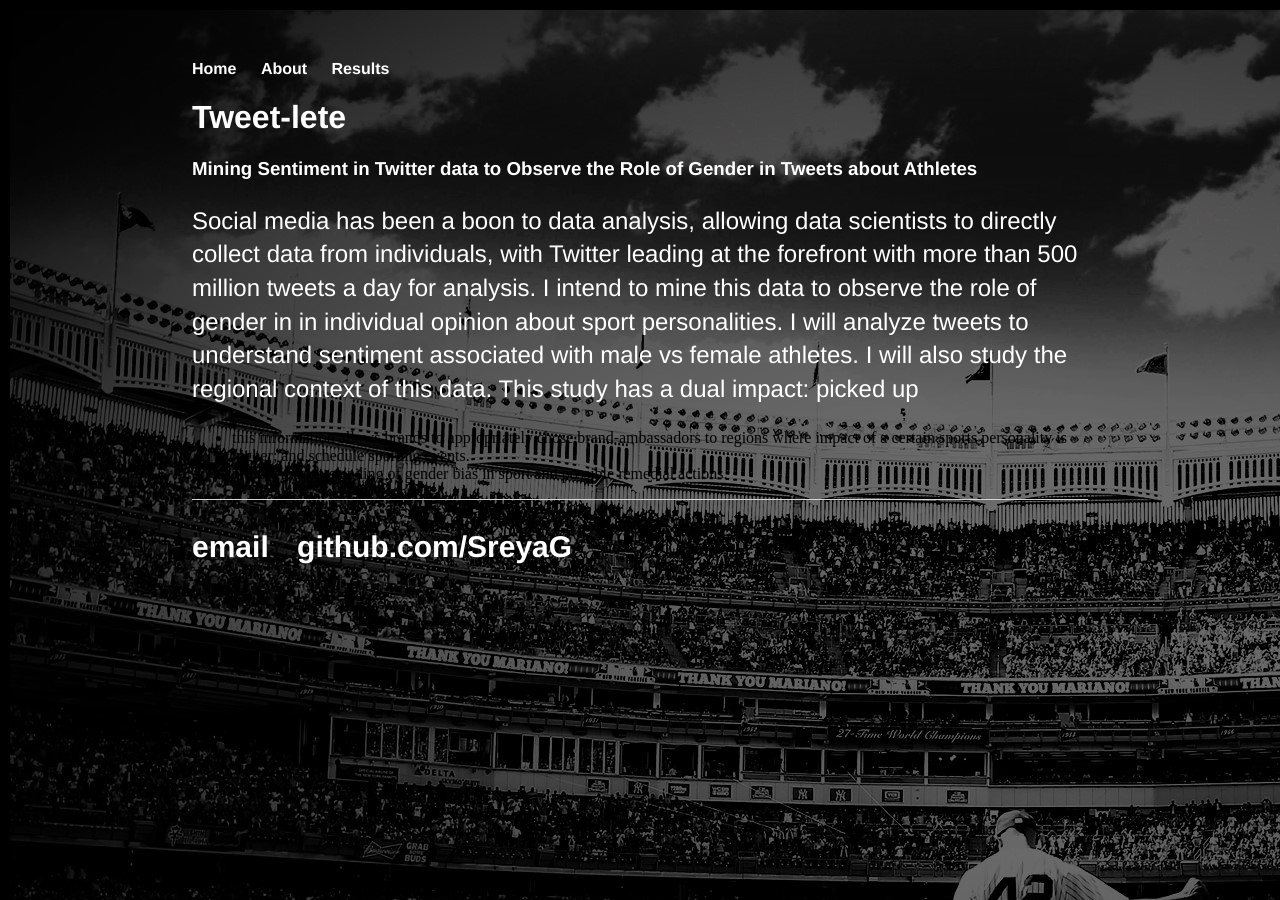
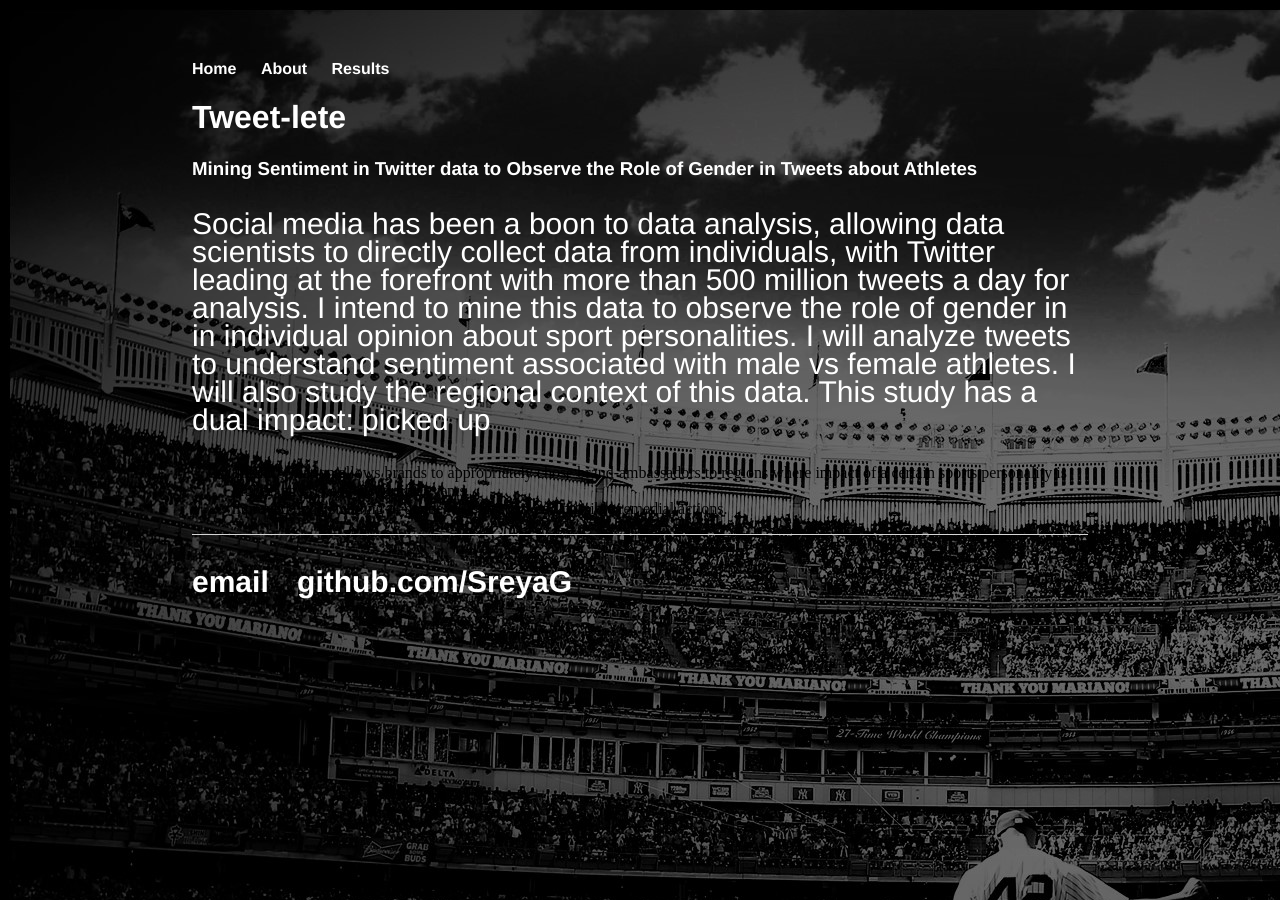
Before and after one commit to SreyaG/SportTweet, a Jekyll site: the page built from index.html, in a window 1280 px wide. Built offline with Jekyll 4.4.1, drawn with Linux system fonts in a browser that asks for light colours.

Commit message:
Update main.css

```diff
--- a/css/main.css
+++ b/css/main.css
@@ -33,8 +33,8 @@ h3 {
     font-family:'Helvetica', 'Arial', 'Sans-Serif';
 }
 p {
-    font-size: 1.5em;
-    line-height: 1.4em;
+    font-size: 30px;
+    line-height: 28px;
     color: #FFF;
     font-family:'Helvetica', 'Arial', 'Sans-Serif';
 }
@@ -47,7 +47,7 @@ footer {
 
 ul.posts {
     margin: 20px auto 40px;
-    font-size: 80px;
+    font-size: 30px;
 }
 
 ul.posts li {
@@ -55,7 +55,7 @@ ul.posts li {
 }
 ol.posts {
     margin: 20px auto 40px;
-    font-size: 80px;
+    font-size: 30px;
 }
 
 ol.posts li {
```
